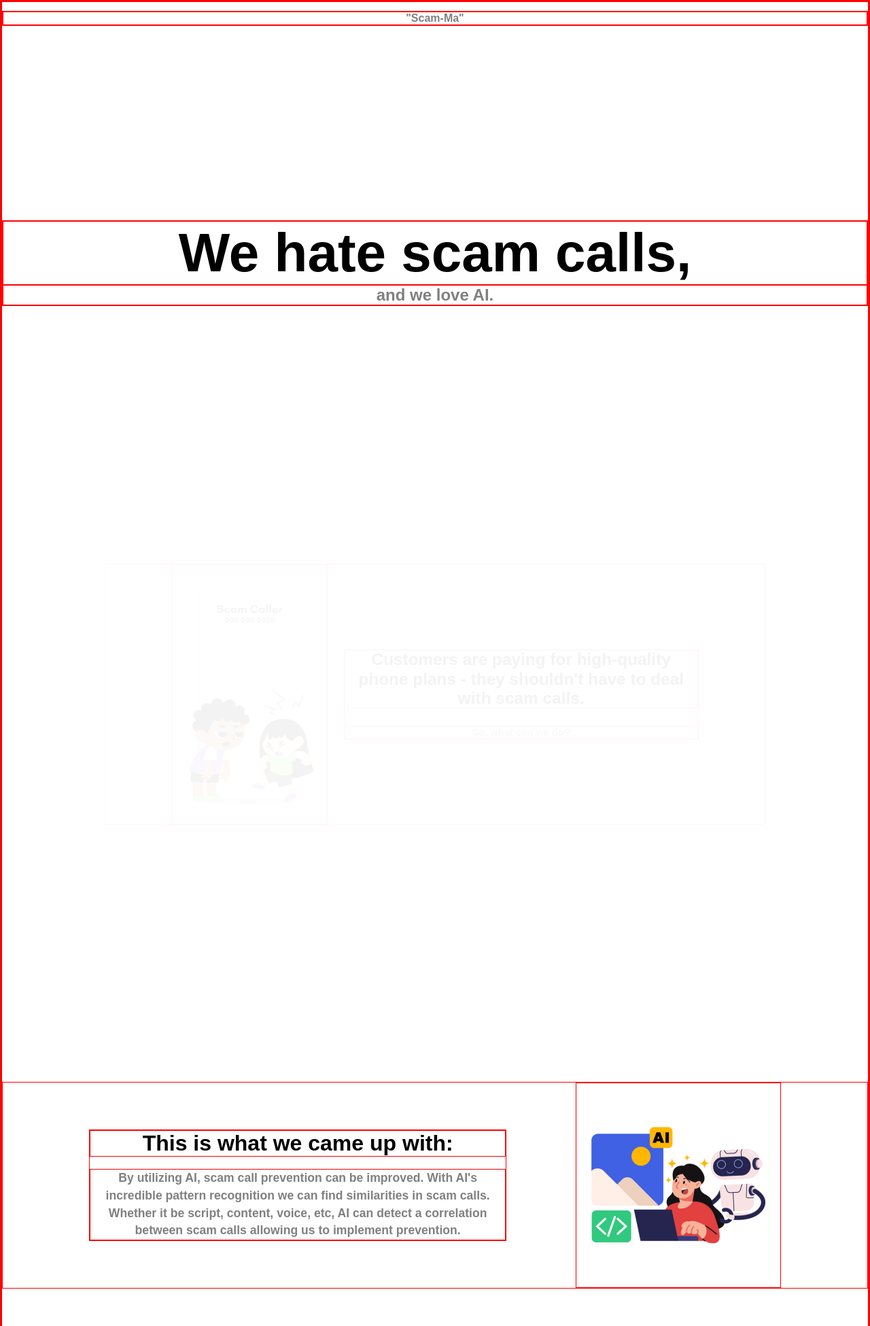
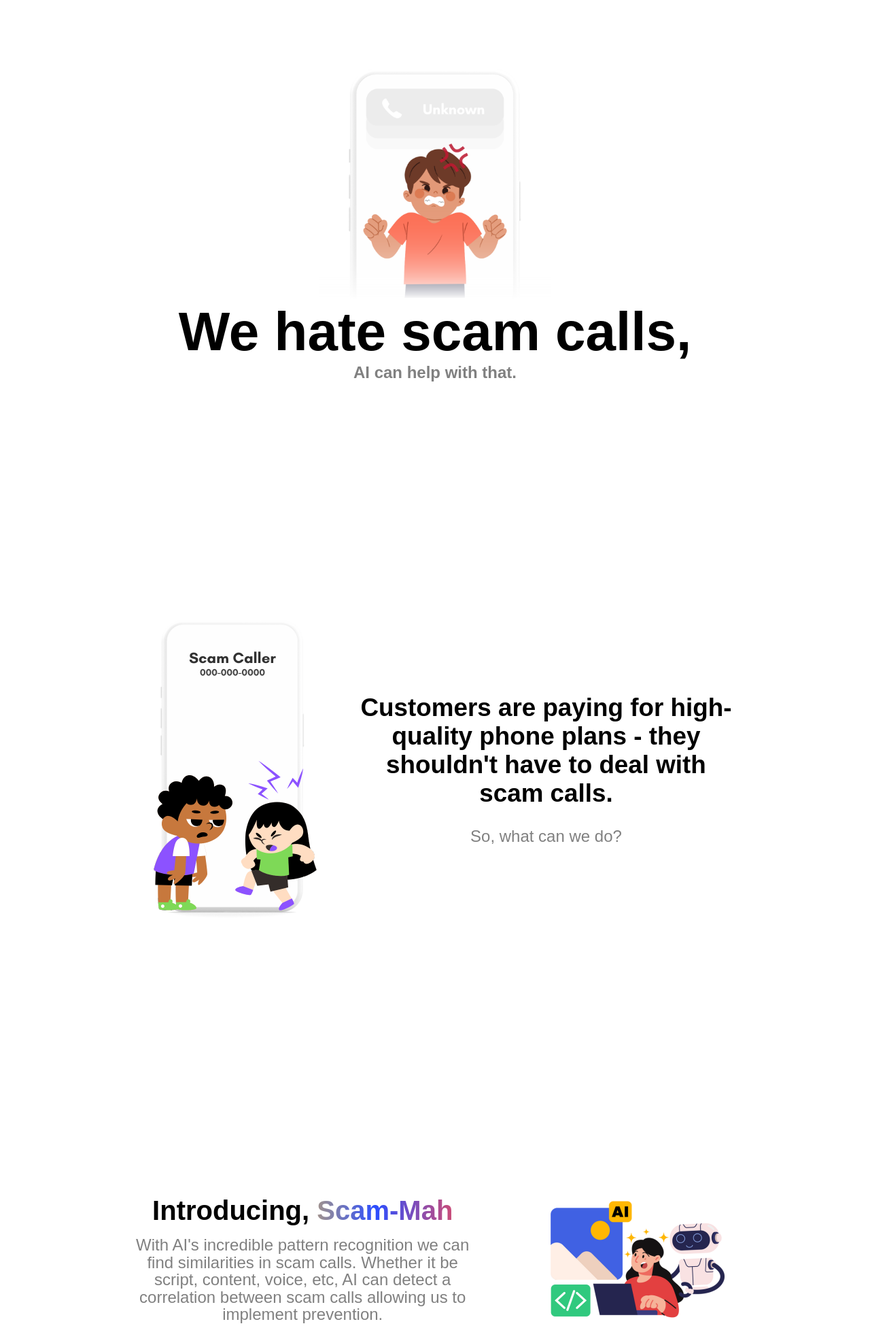
Before and after one commit to nicholasching/NewHacks, a Flask app: page / in a window 1280 px wide. Shown: the top 1950 px of the page at 68% size. Run offline with Flask 3, Linux system fonts and the light colour scheme.

Commit message:
Updated Front-End

```diff
--- a/static/styles.css
+++ b/static/styles.css
@@ -2,7 +2,7 @@
     margin: 0;
     padding: 0;
     box-sizing: border-box;
-    border: red solid 1px;
+    /* border: red solid 1px; */
 }
 
 body {
@@ -15,10 +15,12 @@ body {
     animation-timeline: view();
     animation-range: entry 0 cover 50%;
     margin-bottom: 25%;
+    padding-left: 15%;
+    padding-right: 15%;
 }
 
 p {
-    font-weight: bold;
+    font-weight: 500;
 }
 
 @keyframes appear {
@@ -41,23 +43,36 @@ p {
     }
 }
 
-#headercontainer {
-    text-align: center;
-    margin-top: 1%;
-    margin-bottom: 22.5%;
-    animation: fade 2s;
-}
-
-#hheader {
-    font-size: 1rem;
-    color: grey;
-}
+@keyframes gradientShift {
+    0% {
+      background-position: 0% 50%;
+    }
+    25% {
+      background-position: 100% 50%;
+    }
+    50% {
+      background-position: 0% 50%;
+    }
+    75% {
+      background-position: -100% 50%;
+    }
+    100% {
+      background-position: 0% 50%;
+    }
+  }
 
 #maincontainer {
     display: flex;
     flex-direction: column;
     text-align: center;
-    animation: fade 2s
+    align-items: center;
+    animation: fade 2s;
+    margin-top: 5%;
+}
+
+#mainimg {
+    width: 75%;
+    position: relative;
 }
 
 #hmain {
@@ -72,8 +87,6 @@ p {
     display: flex;
     align-items: center;
     justify-content: center;
-    padding-left: 10%;
-    padding-right: 10%;
 }
 
 #scamcallerimg {
@@ -88,38 +101,58 @@ p {
 #hsecond {
     text-align: center;
     margin-bottom: 5%;
-    font-size: 2rem;
+    font-size: 2.3rem;
 }
 
 #psecond {
     text-align: center;
     color: grey;
-    font-size: 1.2rem;
+    font-size: 1.5rem;
 }
 
 #thirdcontainer {
     display: flex;
     justify-content: center;
     align-items: center;
-    padding-left: 10%;
-    padding-right: 10%;
 }
 
 #hthird {
     text-align: center;
-    font-size: 2rem;
+    font-size: 2.5rem;
     margin-bottom: 3%;
 }
 
+.gradient-text {
+    background: linear-gradient(90deg, #ff4a4a, #f8c537, #2b4eff, #ff4b4b, #ff5ab7);
+    background-size: 300%;
+    -webkit-background-clip: text;
+    -webkit-text-fill-color: transparent;
+    animation: gradientShift 18s infinite linear;
+  }
+
 #pthird {
     text-align: center;
-    font-size: 1.1rem;
+    font-size: 1.5rem;
     color: grey;
     line-height: 1.6rem;
 }
 
 #aiimg {
     margin-left: 10%;
+}
+
+#smalltextcontainer {
+    display: flex;
+    flex-direction: column;
+    align-items: center;
+    justify-content: center;
+    margin-top: 30%;
+}
+
+#psmalltext {
+    font-size: 1.5rem;
+    margin-top: 1%;
+    color: grey;
 }
 
 #forthcontainer {
--- a/templates/index.html
+++ b/templates/index.html
@@ -16,12 +16,12 @@
 
 <body>
     <div>
-        <div class="container" id="headercontainer">
-            <h1 id="hheader">"Scam-Ma"</h1>
-        </div>
+
         <div class="container" id="maincontainer">
+            <img src="static/images/main.png" id="mainimg">
             <h1 id="hmain">We hate scam calls,</h1>
-            <h2 id="h2main">and we love AI.</h2>
+            <h2 id="h2main">AI can help with that.</h2>
+
         </div>
 
         <div class="container" id="secondcontainer">
@@ -34,10 +34,15 @@
 
         <div class="container" id="thirdcontainer">
             <div class="thirdtextcontainer">
-                <h1 id="hthird">This is what we came up with:</h1>
-                <p id="pthird">By utilizing AI, scam call prevention can be improved. With AI's incredible pattern recognition we can find similarities in scam calls. Whether it be script, content, voice, etc, AI can detect a correlation between scam calls allowing us to implement prevention.</p>
+                <h1 id="hthird">Introducing, <span class="gradient-text">Scam-Mah</span></h1>
+                <p id="pthird">With AI's incredible pattern recognition we can find similarities in scam calls. Whether it be script, content, voice, etc, AI can detect a correlation between scam calls allowing us to implement prevention.</p>
             </div>
             <img src="static/images/ai.png" id="aiimg">
+        </div>
+
+        <div class="container" id="smalltextcontainer">
+            <h1>But, the scam caller gets away a little too easy.</h1>
+            <p id="psmalltext">We have a solution.</p>
         </div>
 
         <div class="container" id="forthcontainer">
@@ -47,8 +52,15 @@
                 <audio class="playback"></audio>
             </div>
             <div id="forthtextcontainer">
-                <h1 id="hforth">Demo</h1>
-                <p id="pforth">Hello</p>
+                <h1 id="hforth"><span class="gradient-text">Scam-Mah</span> in action</h1>
+                <p id="pforth">We used AI voice generation to replicate a sweet grandma on the other side of the call, but in reality its all a ploy to waste the scammers time. Pretend to be a scammer and record yourself to see a demonstration.</p>
+            </div>
+        </div>
+
+        <div class="container" id="fifthcontainer">
+            <div id="fifthtextcontainer">
+                <h1 id="hfifth">Other implementation</h1>
+                <p id="pfifth">AI voice generation can be used in many other useful ways. Some other implementations of this technolgoy could be, customer serivce, mental health support, speech therapy, language practice, and entertainment.</p>
             </div>
         </div>
 
```
Also changed, not shown: other parts of static/styles.css (+36 -5 lines), static/images/main.png (added).
